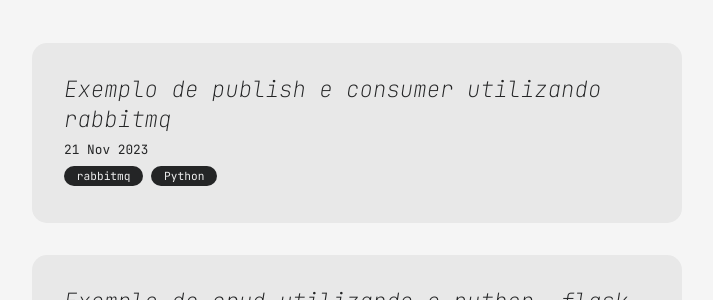
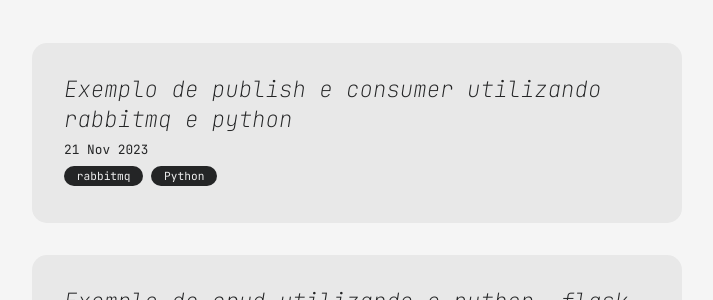
Before and after one commit to santana2196/santana2196.github.io, a Jekyll site: the page built from index.md, in a window 1280 px wide. Shown: the part 407-707 px from the top of the page, without its empty margins (283-996 px from the left). Built offline with Jekyll 4.4.1, drawn with Linux system fonts in a browser that asks for light colours.

Commit message:
12122023

```diff
--- a/Gemfile
+++ b/Gemfile
@@ -5,3 +5,5 @@ gem "jemoji"
 gem "jekyll-seo-tag"
 gem "jekyll-sitemap"
 gem "jekyll-feed"
+gem "rexml", "~> 3.2"
+gem "webrick", "~> 1.8"
--- a/all_collections/_posts/2023-11-23-exemplo-rabbitmq-publish-consumer.md
+++ b/all_collections/_posts/2023-11-23-exemplo-rabbitmq-publish-consumer.md
@@ -1,6 +1,6 @@
 ---
 layout: post
-title: Exemplo de publish e consumer utilizando rabbitmq
+title: Exemplo de publish e consumer utilizando rabbitmq e python
 date: 2023-11-21
 categories: ["rabbitmq", "Python"]
 ---
```
Also changed, not shown: Gemfile.lock, 2 other files.
